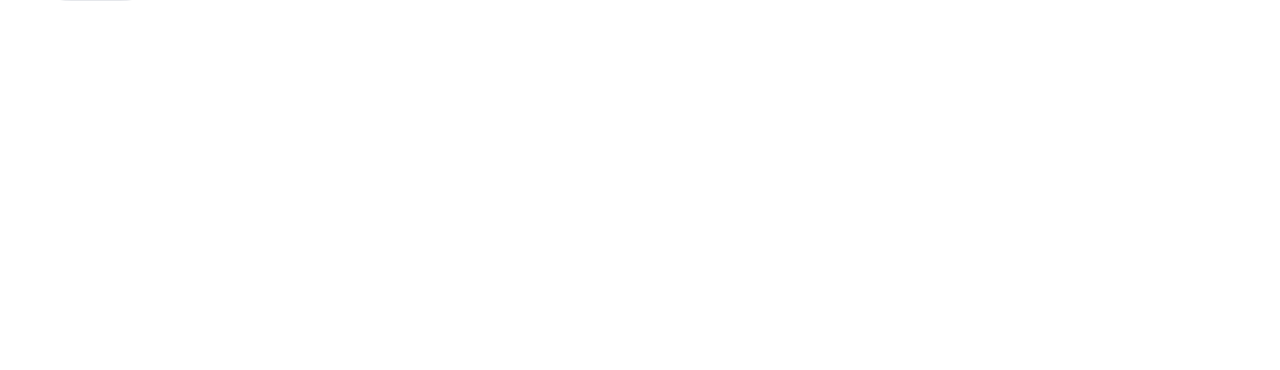
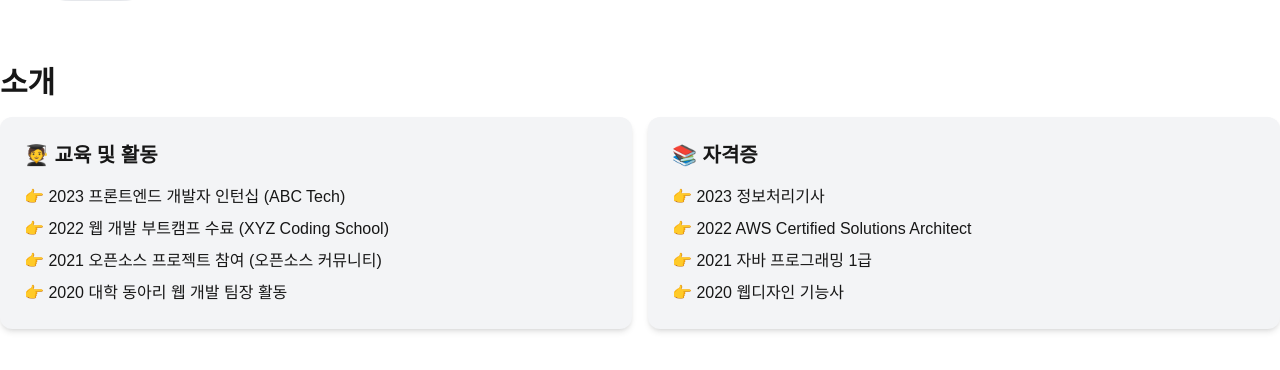
Before and after one commit to taeik21/portfolio-tailwindcss, a Next.js app: page / in a window 1280 px wide. Shown: the part 240-610 px from the top of the page. Built offline with nearby package versions, Linux system fonts and the light colour scheme; grey boxes are pictures that could not be loaded.

Commit message:
feat: implement 'Info' section

```diff
--- a/src/app/page.tsx
+++ b/src/app/page.tsx
@@ -1,11 +1,13 @@
 import { About } from '@/components/about';
 import { Header } from '@/components/header';
+import { Info } from '@/components/info';
 
 export default function Page() {
   return (
     <>
       <Header />
       <About />
+      <Info />
     </>
   );
 }
--- /dev/null
+++ b/src/components/info.tsx
@@ -0,0 +1,27 @@
+export function Info() {
+  return (
+    <section id="소개" className="mt-16">
+      <h2 className="mb-4 text-3xl font-bold">소개</h2>
+      <div className="grid grid-cols-1 gap-4 md:grid-cols-2">
+        <div className="rounded-xl bg-gray-100 p-6 shadow-md transition duration-300 hover:scale-105 dark:bg-gray-800">
+          <h3 className="mb-4 text-xl font-bold">🧑‍🎓 교육 및 활동</h3>
+          <ul className="space-y-2 dark:text-gray-300">
+            <li>👉 2023 프론트엔드 개발자 인턴십 (ABC Tech)</li>
+            <li>👉 2022 웹 개발 부트캠프 수료 (XYZ Coding School)</li>
+            <li>👉 2021 오픈소스 프로젝트 참여 (오픈소스 커뮤니티)</li>
+            <li>👉 2020 대학 동아리 웹 개발 팀장 활동</li>
+          </ul>
+        </div>
+        <div className="rounded-xl bg-gray-100 p-6 shadow-md transition duration-300 hover:scale-105 dark:bg-gray-800">
+          <h3 className="mb-4 text-xl font-bold">📚 자격증</h3>
+          <ul className="space-y-2 dark:text-gray-300">
+            <li>👉 2023 정보처리기사</li>
+            <li>👉 2022 AWS Certified Solutions Architect</li>
+            <li>👉 2021 자바 프로그래밍 1급</li>
+            <li>👉 2020 웹디자인 기능사</li>
+          </ul>
+        </div>
+      </div>
+    </section>
+  );
+}
```
